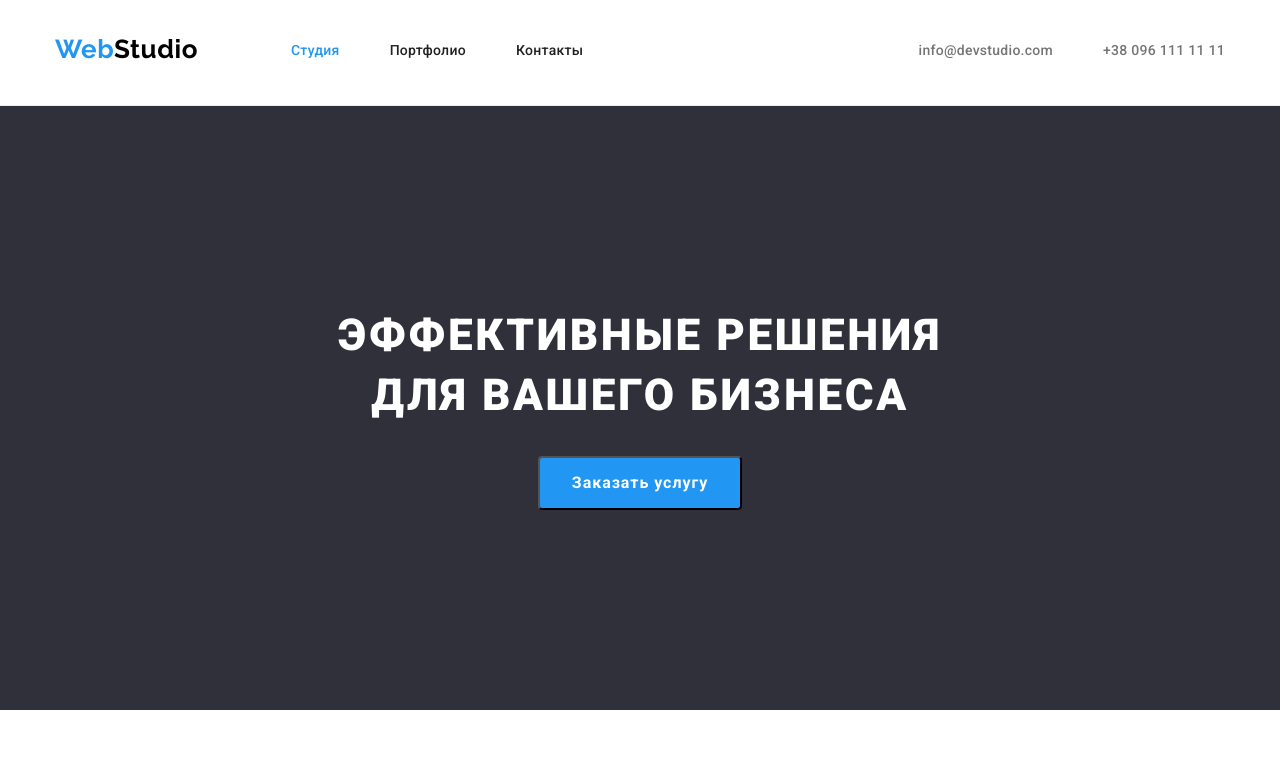
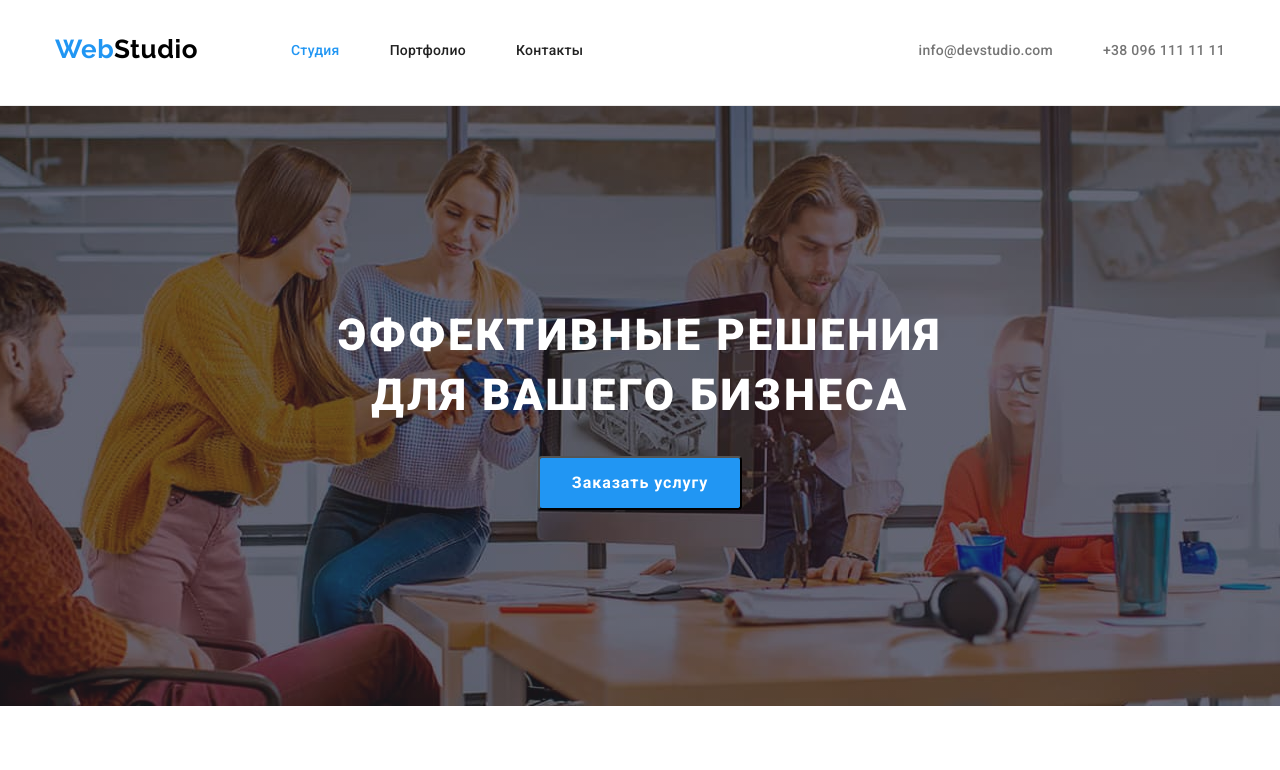
Before and after one commit to MazkaAndrii/goit-markup-hw-04, a plain HTML site: page index.html in a window 1280 px wide. Shown: the top 770 px of the page. Drawn offline with nearby package versions, Linux system fonts and the light colour scheme.

Commit message:
herobackg

```diff
--- a/css/styles.css
+++ b/css/styles.css
@@ -150,6 +150,19 @@ h6 {
   padding-bottom: 200px;
   text-align: center;
 }
+.overlay {
+  max-width: 1600px;
+  height: 600px;
+  margin-left: auto;
+  margin-right: auto;
+  background-image:
+  linear-gradient(to right, rgba(47, 48, 58, 0.4),
+  rgba(47, 48, 58, 0.4)),
+  url(../images/heroimg.jpg);
+  background-repeat: no-repeat;
+  background-position: center;
+  background-size: cover;
+}
 .hero-h {
   font-weight: 900;
   font-size: 44px;
@@ -177,6 +190,7 @@ h6 {
   padding: 10px 32px;
   max-width: 100%;
   margin: 0 auto;
+
 }
 .hero-bt:hover,
 .hero-bt:focus {
@@ -324,7 +338,6 @@ h6 {
 }
 
 .oserv-item {
-
   width: 370px;
 }
 
--- a/index.html
+++ b/index.html
@@ -36,7 +36,7 @@
       </div>
     </header>
     <main>
-      <section class="hero">
+      <section class="hero overlay">
         <div class="container">
           <h1 class="hero-h">Эффективные решения для вашего бизнеса</h1>
           <button type="button" class="hero-bt">Заказать услугу</button>
```
Also changed, not shown: images/heroimg.jpg (added).
